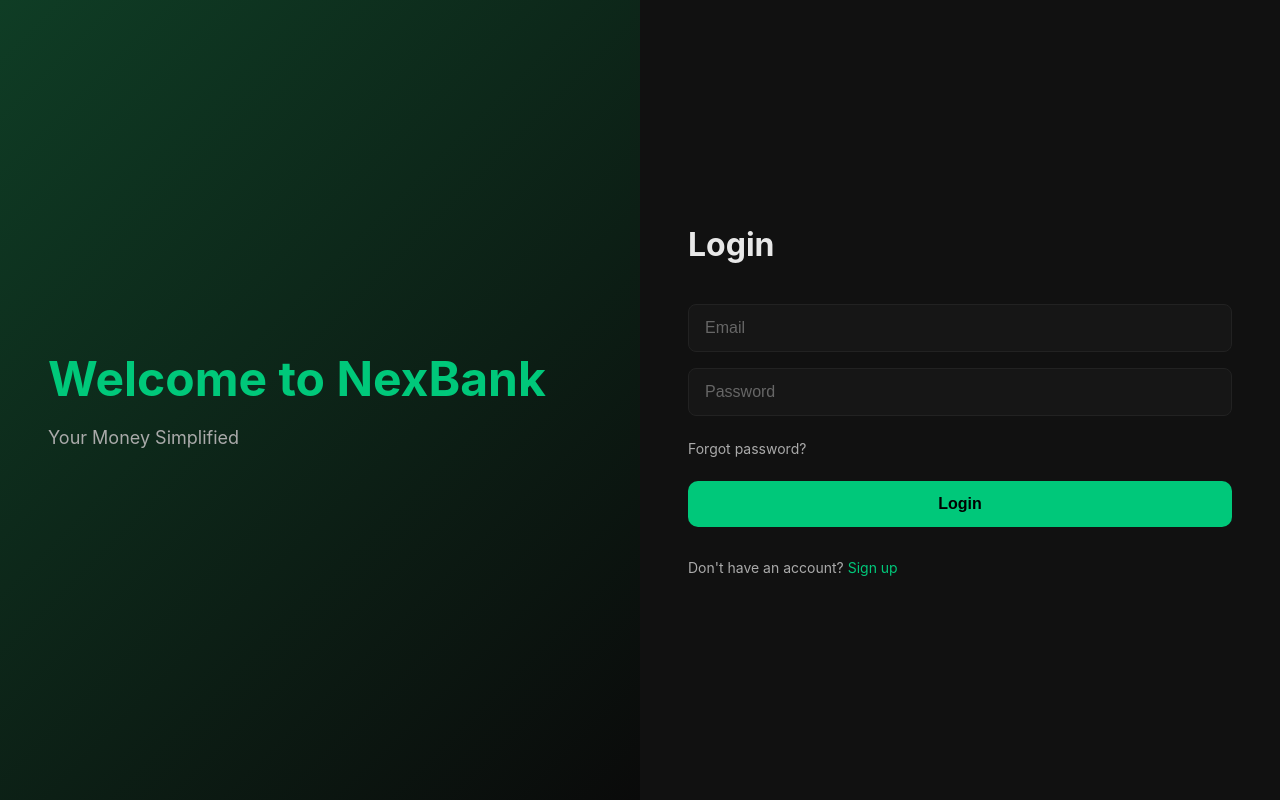
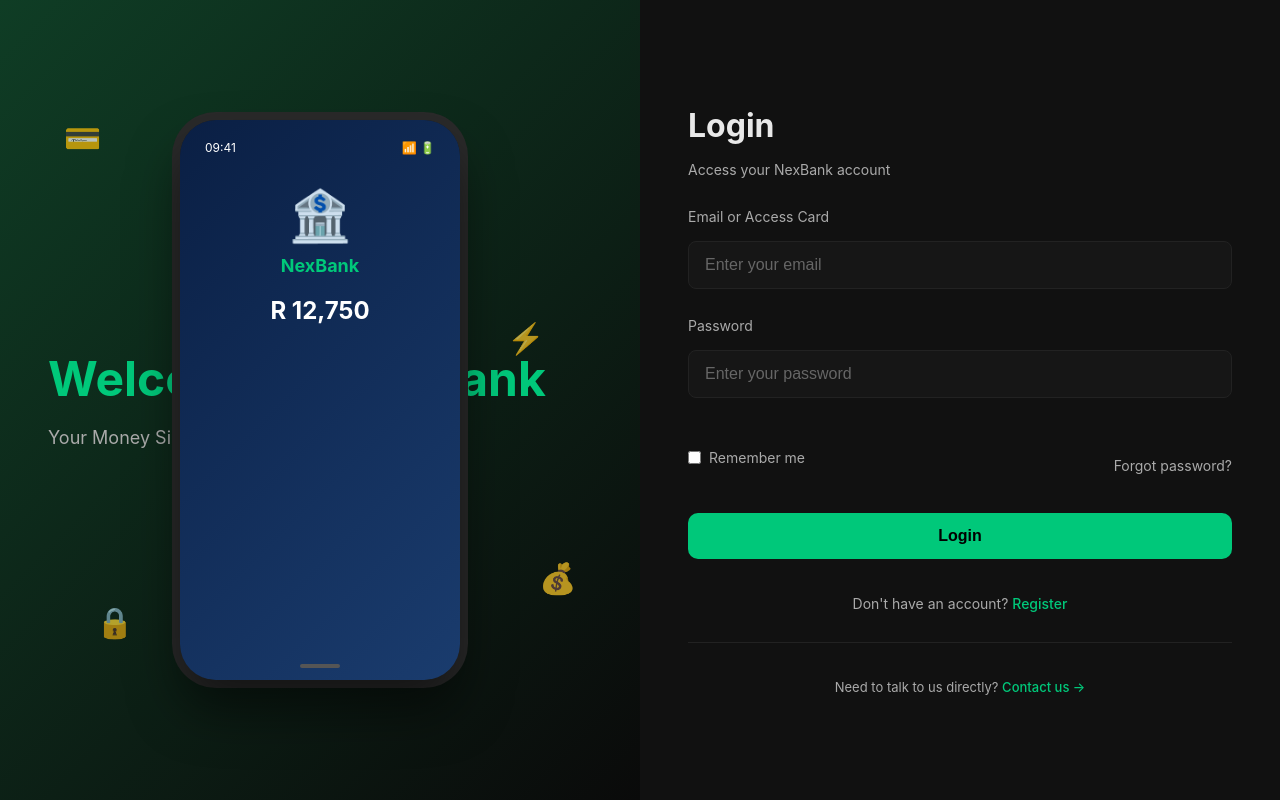
Before and after one commit to Nexbank/nexbank, a React (Create React App) app in the folder client/: page / in a window 1280 px wide. Built offline with nearby package versions, Linux system fonts and the light colour scheme.

Commit message:
Added login, Forgot password and register feature

```diff
--- a/client/src/pages/Login.js
+++ b/client/src/pages/Login.js
@@ -1,4 +1,4 @@
-import { useState } from "react";
+import { useState, useEffect } from "react";
 import { Link } from "react-router-dom";
 import API from "../services/api";
 
@@ -7,13 +7,43 @@
 
   return (
     <div className="auth-wrapper">
-      {/* LEFT SIDE */}
+      {/* LEFT SIDE - ANIMATED PHONE */}
       <div className="auth-left">
+        <div className="floating-phone-container">
+          <div className="phone-mockup">
+            <div className="phone-screen">
+              <div className="phone-header">
+                <span className="phone-time">09:41</span>
+                <div className="phone-battery">
+                  <span>📶</span> <span>🔋</span>
+                </div>
+              </div>
+              <div className="phone-app">
+                <div className="app-icon">🏦</div>
+                <div className="app-name">NexBank</div>
+                <div className="phone-balance">R 12,750</div>
+                <div className="phone-transactions">
+                  <div className="phone-tx">⬆️ Sent R250</div>
+                  <div className="phone-tx">⬇️ Received R1,200</div>
+                  <div className="phone-tx">💳 Card Payment</div>
+                </div>
+              </div>
+            </div>
+            <div className="phone-home-button"></div>
+          </div>
+        </div>
+
+        {/* Floating elements around phone */}
+        <div className="floating-element element-1">💳</div>
+        <div className="floating-element element-2">💰</div>
+        <div className="floating-element element-3">🔒</div>
+        <div className="floating-element element-4">⚡</div>
+
         <h1>Welcome to NexBank</h1>
         <p>Your Money Simplified</p>
       </div>
 
-      {/* RIGHT SIDE */}
+      {/* RIGHT SIDE - LOGIN FORM */}
       <div className="auth-right">
         {step === 0 && <LoginForm goToForgot={() => setStep(1)} />}
         {step === 1 && <StepID next={() => setStep(2)} />}
@@ -48,33 +78,53 @@
 
   return (
     <>
+      <div className="form-header">
         <h2>Login</h2>
+        <p className="form-subtitle">Access your NexBank account</p>
+      </div>
 
+      <div className="input-group">
+        <label>Email or Access Card</label>
         <input
           className="auth-input"
           type="email"
-        placeholder="Email"
+          placeholder="Enter your email"
           onChange={(e) => setEmail(e.target.value)}
         />
+      </div>
 
+      <div className="input-group">
+        <label>Password</label>
         <input
           className="auth-input"
           type="password"
-        placeholder="Password"
+          placeholder="Enter your password"
           onChange={(e) => setPassword(e.target.value)}
         />
+      </div>
 
+      <div className="form-options">
+        <label className="checkbox-label">
+          <input type="checkbox" /> Remember me
+        </label>
         <p className="auth-link" onClick={goToForgot}>
           Forgot password?
         </p>
+      </div>
 
       <button className="auth-button" onClick={handleLogin}>
         Login
       </button>
 
+      <div className="register-link">
         <p>
-        Don't have an account? <Link to="/register" className="auth-link">Sign up</Link>
+          Don't have an account? <Link to="/register">Register</Link>
         </p>
+      </div>
+
+      <div className="contact-support">
+        <p>Need to talk to us directly? <span className="contact-link">Contact us →</span></p>
+      </div>
     </>
   );
 }
@@ -108,7 +158,7 @@
 }
 
 //////////////////////////////////////////////////
-// STEP 2 – PHONE OTP (FIXED - user enters phone number first)
+// STEP 2 – PHONE OTP
 //////////////////////////////////////////////////
 
 function StepPhone({ next }) {
@@ -166,7 +216,7 @@
 }
 
 //////////////////////////////////////////////////
-// STEP 3 – EMAIL OTP (FIXED - user enters email first)
+// STEP 3 – EMAIL OTP
 //////////////////////////////////////////////////
 
 function StepEmail({ next }) {
--- a/client/src/styles/global.css
+++ b/client/src/styles/global.css
@@ -547,3 +547,273 @@
 .toggle-on .toggle-circle {
   left: 25px;
 }
+/* =========================
+   📱 ANIMATED FLOATING PHONE
+========================= */
+
+.auth-left {
+  position: relative;
+  overflow: hidden;
+}
+
+/* Floating Phone Container */
+.floating-phone-container {
+  position: absolute;
+  top: 50%;
+  left: 50%;
+  transform: translate(-50%, -50%);
+  animation: floatPhone 3s ease-in-out infinite;
+}
+
+/* Phone Mockup */
+.phone-mockup {
+  width: 280px;
+  height: 560px;
+  background: #1a1a1a;
+  border-radius: 36px;
+  box-shadow: 0 30px 50px rgba(0, 0, 0, 0.5), 0 0 0 8px #2a2a2a;
+  position: relative;
+  overflow: hidden;
+}
+
+/* Phone Screen */
+.phone-screen {
+  background: linear-gradient(135deg, #0a1f44, #1a3c6e);
+  height: 100%;
+  border-radius: 32px;
+  padding: 20px 15px;
+  position: relative;
+  overflow: hidden;
+}
+
+/* Phone Header */
+.phone-header {
+  display: flex;
+  justify-content: space-between;
+  padding: 0 10px;
+  font-size: 12px;
+  color: white;
+  margin-bottom: 30px;
+}
+
+/* Phone App Content */
+.phone-app {
+  text-align: center;
+}
+
+.app-icon {
+  font-size: 50px;
+  margin-bottom: 10px;
+  animation: pulse 2s ease-in-out infinite;
+}
+
+.app-name {
+  font-size: 18px;
+  font-weight: bold;
+  color: var(--color-primary);
+  margin-bottom: 20px;
+}
+
+.phone-balance {
+  font-size: 24px;
+  font-weight: bold;
+  color: white;
+  margin-bottom: 20px;
+}
+
+.phone-transactions {
+  text-align: left;
+  margin-top: 20px;
+}
+
+.phone-tx {
+  background: rgba(255, 255, 255, 0.1);
+  padding: 8px 12px;
+  margin: 8px 0;
+  border-radius: 8px;
+  font-size: 12px;
+  color: #ddd;
+  animation: slideIn 0.5s ease-out;
+}
+
+/* Home Button */
+.phone-home-button {
+  width: 40px;
+  height: 4px;
+  background: #555;
+  border-radius: 2px;
+  position: absolute;
+  bottom: 12px;
+  left: 50%;
+  transform: translateX(-50%);
+}
+
+/* Floating Elements Around Phone */
+.floating-element {
+  position: absolute;
+  font-size: 30px;
+  animation: floatElement 4s ease-in-out infinite;
+  opacity: 0.7;
+}
+
+.element-1 {
+  top: 15%;
+  left: 10%;
+  animation-delay: 0s;
+}
+
+.element-2 {
+  top: 70%;
+  right: 10%;
+  animation-delay: 1s;
+}
+
+.element-3 {
+  bottom: 20%;
+  left: 15%;
+  animation-delay: 2s;
+}
+
+.element-4 {
+  top: 40%;
+  right: 15%;
+  animation-delay: 0.5s;
+}
+
+/* Animations */
+@keyframes floatPhone {
+  0%, 100% {
+    transform: translate(-50%, -50%) translateY(0px);
+  }
+  50% {
+    transform: translate(-50%, -50%) translateY(-20px);
+  }
+}
+
+@keyframes floatElement {
+  0%, 100% {
+    transform: translateY(0px) rotate(0deg);
+  }
+  50% {
+    transform: translateY(-15px) rotate(5deg);
+  }
+}
+
+@keyframes pulse {
+  0%, 100% {
+    transform: scale(1);
+  }
+  50% {
+    transform: scale(1.1);
+  }
+}
+
+@keyframes slideIn {
+  from {
+    opacity: 0;
+    transform: translateX(-20px);
+  }
+  to {
+    opacity: 1;
+    transform: translateX(0);
+  }
+}
+
+/* =========================
+   🎨 IMPROVED LOGIN FORM STYLES
+========================= */
+
+.form-header {
+  margin-bottom: 30px;
+}
+
+.form-header h2 {
+  font-size: 32px;
+  margin-bottom: 8px;
+}
+
+.form-subtitle {
+  color: var(--color-text-muted);
+  font-size: 14px;
+}
+
+.input-group {
+  margin-bottom: 20px;
+}
+
+.input-group label {
+  display: block;
+  margin-bottom: 8px;
+  font-size: 14px;
+  color: var(--color-text-muted);
+}
+
+.form-options {
+  display: flex;
+  justify-content: space-between;
+  align-items: center;
+  margin: 15px 0;
+}
+
+.checkbox-label {
+  display: flex;
+  align-items: center;
+  gap: 8px;
+  font-size: 14px;
+  color: var(--color-text-muted);
+  cursor: pointer;
+}
+
+.checkbox-label input {
+  width: auto;
+  margin: 0;
+  cursor: pointer;
+}
+
+.register-link {
+  text-align: center;
+  margin-top: 20px;
+}
+
+.register-link a {
+  color: var(--color-primary);
+  text-decoration: none;
+  font-weight: 500;
+}
+
+.register-link a:hover {
+  text-decoration: underline;
+}
+
+.contact-support {
+  margin-top: 30px;
+  padding-top: 20px;
+  border-top: 1px solid var(--color-border);
+  text-align: center;
+}
+
+.contact-support p {
+  font-size: 13px;
+  color: var(--color-text-muted);
+}
+
+.contact-link {
+  color: var(--color-primary);
+  cursor: pointer;
+  font-weight: 500;
+}
+
+.contact-link:hover {
+  text-decoration: underline;
+}
+
+/* Responsive */
+@media (max-width: 768px) {
+  .floating-phone-container {
+    display: none;
+  }
+
+  .floating-element {
+    display: none;
+  }
+}
```
Lines whose indentation alone changed are shown as unchanged.
